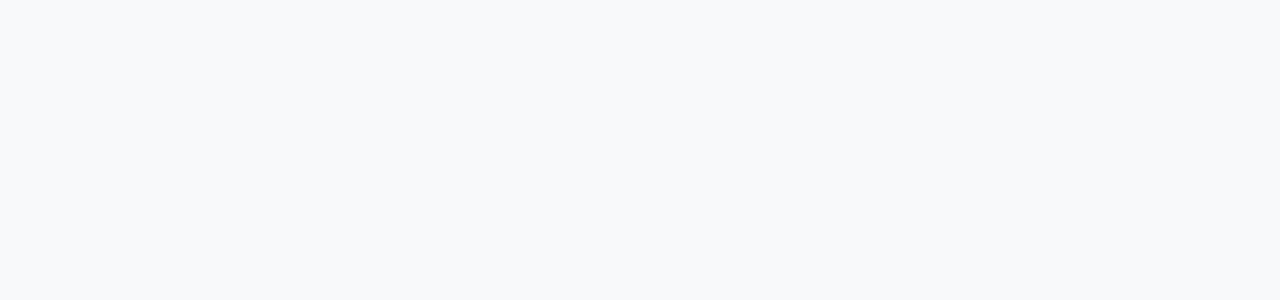
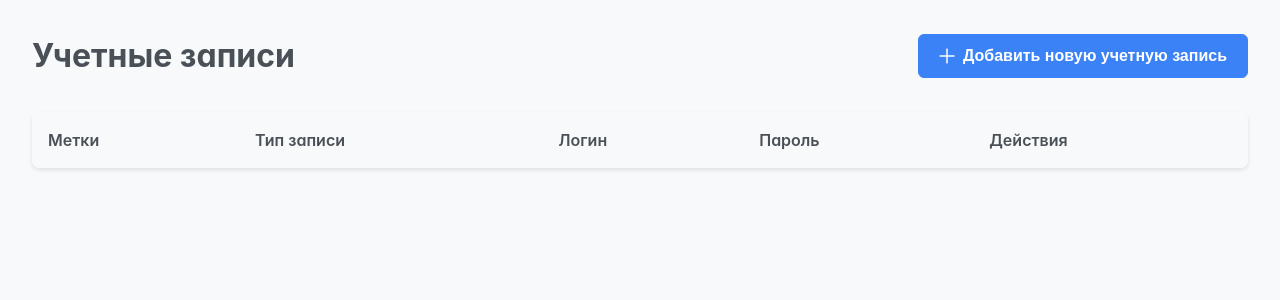
Before and after one commit to kenzo08/saa-soft-account-note, a Vue app: page / in a window 1280 px wide. Shown: the top 300 px of the page. Built offline with nearby package versions, Linux system fonts and the light colour scheme; a web font is replaced by a local one.

Commit message:
feature: account adding and saving on local storage

```diff
--- a/src/App.vue
+++ b/src/App.vue
@@ -1,6 +1,7 @@
 <script setup lang="ts">
+import AccountForm from './components/AccountForm.vue';
 </script>
 
 <template>
-  <div />
+  <AccountForm />
 </template>
--- /dev/null
+++ b/src/components/AccountForm.vue
@@ -0,0 +1,211 @@
+<script setup lang="ts">
+import { useAccountStore, type Account } from '../stores/account';
+
+const store = useAccountStore();
+
+const accountTypes = [
+  { label: 'LDAP', value: 'LDAP' },
+  { label: 'Локальная', value: 'Local' }
+];
+
+const validateAccount = (account: Account) => {
+  const errors = new Set<string>();
+
+  if (!account.login.trim()) {
+    errors.add('login');
+  }
+  if (account.accountType === 'Local' && !account.password?.trim()) {
+    errors.add('password');
+  }
+
+  return errors;
+};
+
+const getLabelsAsString = (labels: { text: string }[]) => {
+  return labels.map(label => label.text).join(';') || '';
+};
+
+const handleInputBlur = (account: Account, field: keyof Account) => {
+  if (field === 'labelInput') {
+    account.label = store.parseLabels(account.labelInput || '');
+  }
+  store.updateAccount(account);
+};
+
+const handleAccountTypeChange = (account: Account) => {
+  if (account.accountType === 'LDAP') {
+    account.password = null;
+  } else {
+    account.password = '';
+  }
+  store.updateAccount(account);
+};
+</script>
+
+<template>
+  <div class="account-manager">
+    <div class="header">
+      <h1>Учетные записи</h1>
+      <Button label="Добавить новую учетную запись" icon="pi pi-plus" @click="store.addAccount" />
+    </div>
+
+    <div class="account-table">
+      <table>
+        <thead>
+          <tr>
+            <th>Метки</th>
+            <th>Тип записи</th>
+            <th>Логин</th>
+            <th>Пароль</th>
+            <th>Действия</th>
+          </tr>
+        </thead>
+        <tbody>
+          <tr v-for="account in store.accounts" :key="account.id">
+            <td>
+              <InputText
+                v-model="account.labelInput"
+                :modelValue="getLabelsAsString(account.label)"
+                maxlength="50"
+                placeholder="Введите метки"
+                @blur="handleInputBlur(account, 'labelInput')"
+              />
+            </td>
+            <td>
+              <Dropdown
+                v-model="account.accountType"
+                :options="accountTypes"
+                optionLabel="label"
+                optionValue="value"
+                @change="handleAccountTypeChange(account)"
+              />
+            </td>
+            <td>
+              <InputText
+                v-model="account.login"
+                maxlength="100"
+                placeholder="Введите логин"
+                :class="{ 'invalid': validateAccount(account).has('login') }"
+                @blur="handleInputBlur(account, 'login')"
+              />
+            </td>
+            <td>
+              <Password
+                v-if="account.accountType === 'Local'"
+                v-model="account.password"
+                maxlength="100"
+                placeholder="Введите пароль"
+                :class="{ 'invalid': validateAccount(account).has('password') }"
+                @blur="handleInputBlur(account, 'password')"
+                toggleMask
+              />
+              <span v-else class="disabled-field">Не требуется</span>
+            </td>
+          </tr>
+        </tbody>
+      </table>
+    </div>
+  </div>
+</template>
+
+<style scoped>
+.account-manager {
+  width: 100%;
+  margin: 0 auto;
+  padding: 2rem;
+}
+
+.header {
+  display: flex;
+  justify-content: space-between;
+  align-items: center;
+  margin-bottom: 2rem;
+}
+
+.header h1 {
+  margin: 0;
+  font-size: 2rem;
+  color: #495057;
+}
+
+.account-table {
+  background: white;
+  border-radius: 8px;
+  box-shadow: 0 2px 4px rgba(0, 0, 0, 0.1);
+  overflow: hidden;
+}
+
+table {
+  width: 100%;
+  border-collapse: collapse;
+}
+
+th {
+  background: #f8f9fa;
+  padding: 1rem;
+  text-align: left;
+  font-weight: 600;
+  color: #495057;
+}
+
+td {
+  padding: 0.75rem 1rem;
+  border-bottom: 1px solid #e9ecef;
+}
+
+tr:last-child td {
+  border-bottom: none;
+}
+
+:deep(.p-inputtext),
+:deep(.p-dropdown) {
+  width: 100%;
+}
+
+:deep(.p-password) {
+  width: 100%;
+}
+
+.invalid {
+  border-color: #dc3545 !important;
+}
+
+.disabled-field {
+  color: #6c757d;
+  font-style: italic;
+}
+
+@media (max-width: 768px) {
+  .account-manager {
+    padding: 1rem;
+  }
+
+  .header {
+    flex-direction: column;
+    gap: 1rem;
+    text-align: center;
+  }
+
+  th {
+    display: none;
+  }
+
+  td {
+    display: block;
+    padding: 0.5rem 1rem;
+
+    &:before {
+      content: attr(data-label);
+      font-weight: 600;
+      display: block;
+      margin-bottom: 0.5rem;
+    }
+  }
+
+  tr {
+    display: block;
+    margin-bottom: 1rem;
+    border-bottom: 2px solid #dee2e6;
+  }
+}
+</style>
--- a/src/stores/account.ts
+++ b/src/stores/account.ts
@@ -30,5 +30,21 @@ export const useAccountStore = defineStore('account', {
       };
       this.accounts.push(newAccount);
     },
+
+    updateAccount(account: Account) {
+      const index = this.accounts.findIndex(a => a.id === account.id);
+      if (index !== -1) {
+        this.accounts[index] = account;
+      }
+    },
+    parseLabels(labelString: string): Label[] {
+      if (!labelString.trim()) return [];
+      return labelString.split(';')
+        .map(text => text.trim())
+        .filter(text => text)
+        .map(text => ({ text }));
+    }
   },
+
+  persist: true
 });
```
